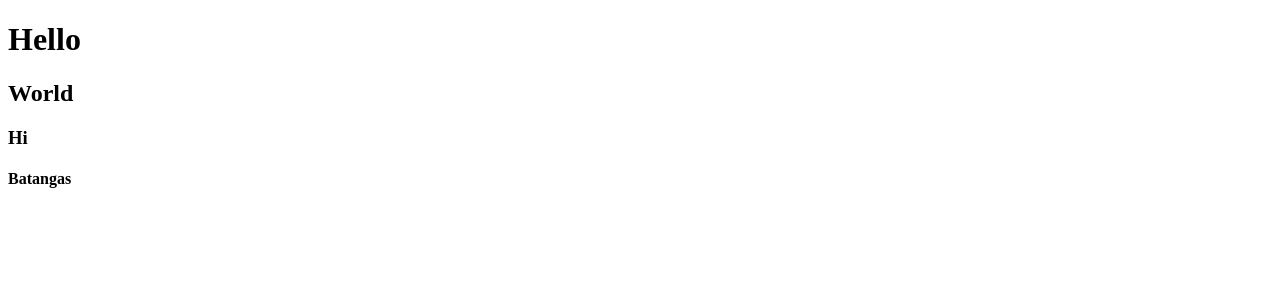
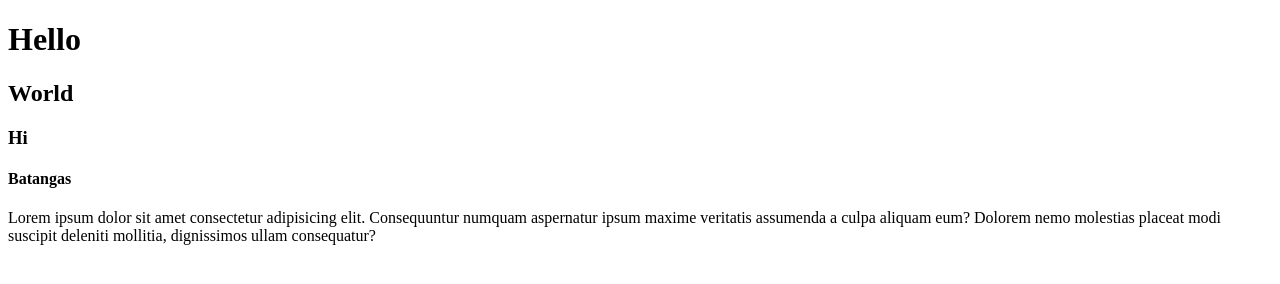
Before and after one commit to Georiii/First-repositery, a plain HTML site: page Index.html in a window 1280 px wide. Drawn offline with Linux system fonts and the light colour scheme.

Commit message:
3rd commit

```diff
--- a/Index.html
+++ b/Index.html
@@ -12,6 +12,9 @@
     <h2>World</h2>
     <h3>Hi</h3>
     <h4>Batangas</h4>
+    <p>Lorem ipsum dolor sit amet consectetur adipisicing elit. Consequuntur numquam aspernatur ipsum maxime veritatis
+        assumenda a culpa aliquam eum? Dolorem nemo molestias placeat modi suscipit deleniti mollitia, dignissimos ullam
+        consequatur?</p>
 </body>
 
 </html>
```
